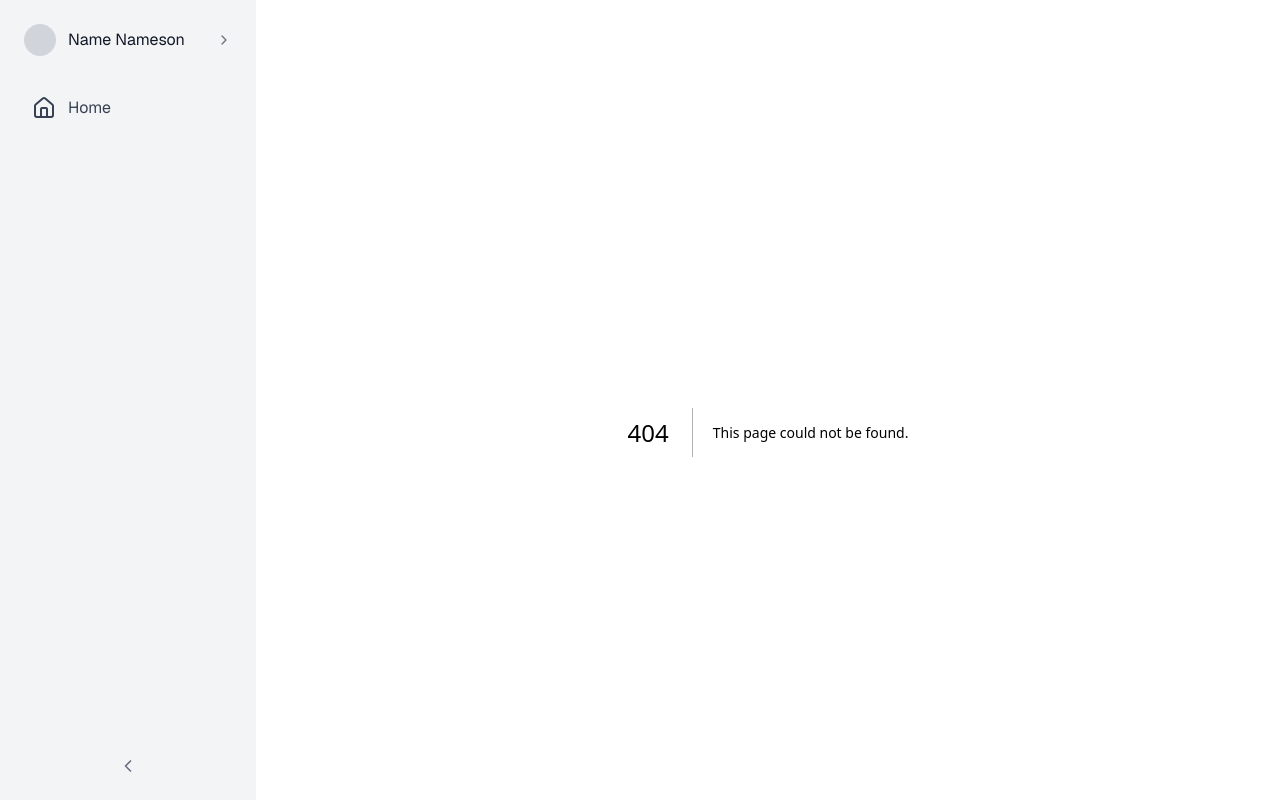
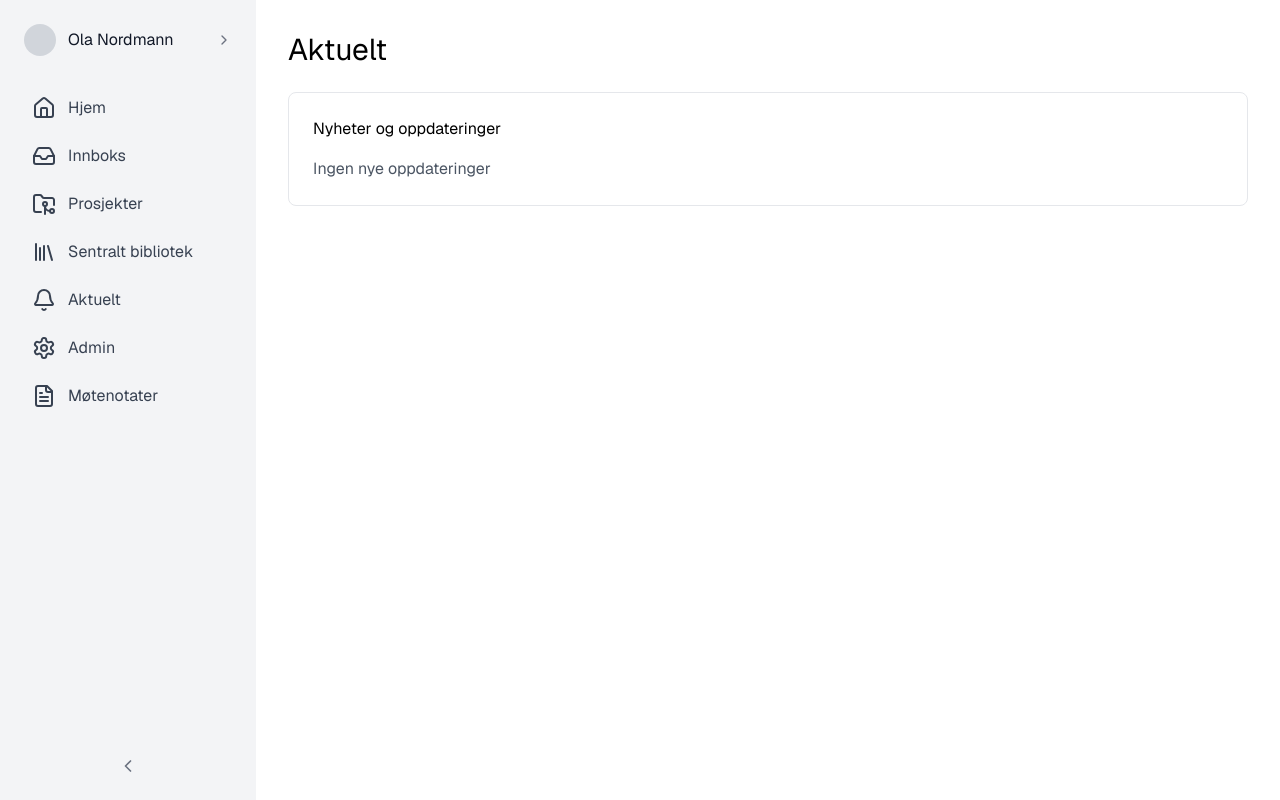
Before and after one commit to martinfuglset/Boilerplate, a Next.js app: page /aktuelt in a window 1280 px wide. Before the commit this address had no page. Built offline with nearby package versions, Linux system fonts and the light colour scheme.

Commit message:
Consolvo_1

```diff
--- /dev/null
+++ b/src/app/admin/page.tsx
@@ -0,0 +1,23 @@
+'use client';
+
+import Header from '@/components/ui/Header';
+
+export default function AdminPage() {
+  return (
+    <div className="space-y-6">
+      <div className="flex justify-between items-center">
+        <Header variant="h1">Admin</Header>
+      </div>
+
+      <div className="bg-white rounded-lg border border-gray-200 p-6">
+        <div className="space-y-8">
+          {/* Admin Content */}
+          <div>
+            <Header variant="h2" className="mb-4">Administrasjon</Header>
+            <p className="text-gray-600">Ingen administrative oppgaver</p>
+          </div>
+        </div>
+      </div>
+    </div>
+  );
+}
--- /dev/null
+++ b/src/app/aktuelt/page.tsx
@@ -0,0 +1,23 @@
+'use client';
+
+import Header from '@/components/ui/Header';
+
+export default function NewsPage() {
+  return (
+    <div className="space-y-6">
+      <div className="flex justify-between items-center">
+        <Header variant="h1">Aktuelt</Header>
+      </div>
+
+      <div className="bg-white rounded-lg border border-gray-200 p-6">
+        <div className="space-y-8">
+          {/* News Content */}
+          <div>
+            <Header variant="h2" className="mb-4">Nyheter og oppdateringer</Header>
+            <p className="text-gray-600">Ingen nye oppdateringer</p>
+          </div>
+        </div>
+      </div>
+    </div>
+  );
+}
--- /dev/null
+++ b/src/app/bibliotek/page.tsx
@@ -0,0 +1,23 @@
+'use client';
+
+import Header from '@/components/ui/Header';
+
+export default function LibraryPage() {
+  return (
+    <div className="space-y-6">
+      <div className="flex justify-between items-center">
+        <Header variant="h1">Sentralt bibliotek</Header>
+      </div>
+
+      <div className="bg-white rounded-lg border border-gray-200 p-6">
+        <div className="space-y-8">
+          {/* Library Content */}
+          <div>
+            <Header variant="h2" className="mb-4">Dokumenter</Header>
+            <p className="text-gray-600">Ingen dokumenter tilgjengelig</p>
+          </div>
+        </div>
+      </div>
+    </div>
+  );
+}
--- /dev/null
+++ b/src/app/innboks/page.tsx
@@ -0,0 +1,23 @@
+'use client';
+
+import Header from '@/components/ui/Header';
+
+export default function InboxPage() {
+  return (
+    <div className="space-y-6">
+      <div className="flex justify-between items-center">
+        <Header variant="h1">Innboks</Header>
+      </div>
+
+      <div className="bg-white rounded-lg border border-gray-200 p-6">
+        <div className="space-y-8">
+          {/* Inbox Content */}
+          <div>
+            <Header variant="h2" className="mb-4">Meldinger</Header>
+            <p className="text-gray-600">Ingen nye meldinger</p>
+          </div>
+        </div>
+      </div>
+    </div>
+  );
+}
--- /dev/null
+++ b/src/app/motenotater/page.tsx
@@ -0,0 +1,23 @@
+'use client';
+
+import Header from '@/components/ui/Header';
+
+export default function MeetingNotesPage() {
+  return (
+    <div className="space-y-6">
+      <div className="flex justify-between items-center">
+        <Header variant="h1">Møtenotater</Header>
+      </div>
+
+      <div className="bg-white rounded-lg border border-gray-200 p-6">
+        <div className="space-y-8">
+          {/* Meeting Notes Content */}
+          <div>
+            <Header variant="h2" className="mb-4">Notater</Header>
+            <p className="text-gray-600">Ingen møtenotater tilgjengelig</p>
+          </div>
+        </div>
+      </div>
+    </div>
+  );
+}
--- /dev/null
+++ b/src/app/prosjekter/page.tsx
@@ -0,0 +1,23 @@
+'use client';
+
+import Header from '@/components/ui/Header';
+
+export default function ProjectsPage() {
+  return (
+    <div className="space-y-6">
+      <div className="flex justify-between items-center">
+        <Header variant="h1">Prosjekter</Header>
+      </div>
+
+      <div className="bg-white rounded-lg border border-gray-200 p-6">
+        <div className="space-y-8">
+          {/* Projects Content */}
+          <div>
+            <Header variant="h2" className="mb-4">Aktive Prosjekter</Header>
+            <p className="text-gray-600">Ingen aktive prosjekter</p>
+          </div>
+        </div>
+      </div>
+    </div>
+  );
+}
--- a/src/components/admin/sidebar/NavigationMenu.tsx
+++ b/src/components/admin/sidebar/NavigationMenu.tsx
@@ -1,7 +1,7 @@
 'use client';
 
 import Link from 'next/link';
-import { Home } from 'lucide-react';
+import { Home, Inbox, FolderGit2, Library, Bell, Settings, FileText } from 'lucide-react';
 
 interface NavigationMenuProps {
   isCollapsed: boolean;
@@ -15,7 +15,49 @@ export default function NavigationMenu({ isCollapsed }: NavigationMenuProps) {
         className={`flex items-center px-4 py-2 rounded-md hover:bg-gray-200 transition-colors text-gray-700 w-full ${isCollapsed ? 'justify-center' : ''}`}
       >
         <Home className="h-6 w-6 flex-shrink-0" />
-        <span className={`ml-3 transition-opacity duration-300 ${isCollapsed ? 'hidden' : 'block'}`}>Home</span>
+        <span className={`ml-3 transition-opacity duration-300 ${isCollapsed ? 'hidden' : 'block'}`}>Hjem</span>
+      </Link>
+      <Link
+        href="/innboks"
+        className={`flex items-center px-4 py-2 rounded-md hover:bg-gray-200 transition-colors text-gray-700 w-full ${isCollapsed ? 'justify-center' : ''}`}
+      >
+        <Inbox className="h-6 w-6 flex-shrink-0" />
+        <span className={`ml-3 transition-opacity duration-300 ${isCollapsed ? 'hidden' : 'block'}`}>Innboks</span>
+      </Link>
+      <Link
+        href="/prosjekter"
+        className={`flex items-center px-4 py-2 rounded-md hover:bg-gray-200 transition-colors text-gray-700 w-full ${isCollapsed ? 'justify-center' : ''}`}
+      >
+        <FolderGit2 className="h-6 w-6 flex-shrink-0" />
+        <span className={`ml-3 transition-opacity duration-300 ${isCollapsed ? 'hidden' : 'block'}`}>Prosjekter</span>
+      </Link>
+      <Link
+        href="/bibliotek"
+        className={`flex items-center px-4 py-2 rounded-md hover:bg-gray-200 transition-colors text-gray-700 w-full ${isCollapsed ? 'justify-center' : ''}`}
+      >
+        <Library className="h-6 w-6 flex-shrink-0" />
+        <span className={`ml-3 transition-opacity duration-300 ${isCollapsed ? 'hidden' : 'block'}`}>Sentralt bibliotek</span>
+      </Link>
+      <Link
+        href="/aktuelt"
+        className={`flex items-center px-4 py-2 rounded-md hover:bg-gray-200 transition-colors text-gray-700 w-full ${isCollapsed ? 'justify-center' : ''}`}
+      >
+        <Bell className="h-6 w-6 flex-shrink-0" />
+        <span className={`ml-3 transition-opacity duration-300 ${isCollapsed ? 'hidden' : 'block'}`}>Aktuelt</span>
+      </Link>
+      <Link
+        href="/admin"
+        className={`flex items-center px-4 py-2 rounded-md hover:bg-gray-200 transition-colors text-gray-700 w-full ${isCollapsed ? 'justify-center' : ''}`}
+      >
+        <Settings className="h-6 w-6 flex-shrink-0" />
+        <span className={`ml-3 transition-opacity duration-300 ${isCollapsed ? 'hidden' : 'block'}`}>Admin</span>
+      </Link>
+      <Link
+        href="/motenotater"
+        className={`flex items-center px-4 py-2 rounded-md hover:bg-gray-200 transition-colors text-gray-700 w-full ${isCollapsed ? 'justify-center' : ''}`}
+      >
+        <FileText className="h-6 w-6 flex-shrink-0" />
+        <span className={`ml-3 transition-opacity duration-300 ${isCollapsed ? 'hidden' : 'block'}`}>Møtenotater</span>
       </Link>
     </nav>
   );
--- a/src/components/admin/sidebar/ProfileCard.tsx
+++ b/src/components/admin/sidebar/ProfileCard.tsx
@@ -15,7 +15,7 @@ export default function ProfileCard({ isCollapsed }: ProfileCardProps) {
           <div className="h-8 w-8 rounded-full bg-gray-300 flex-shrink-0 group-hover:ring-2 ring-gray-400 transition-all"></div>
           {!isCollapsed && (
             <div className="ml-3 text-gray-900 truncate max-w-[120px]">
-              Name Nameson
+              Ola Nordmann
             </div>
           )}
         </div>
```
